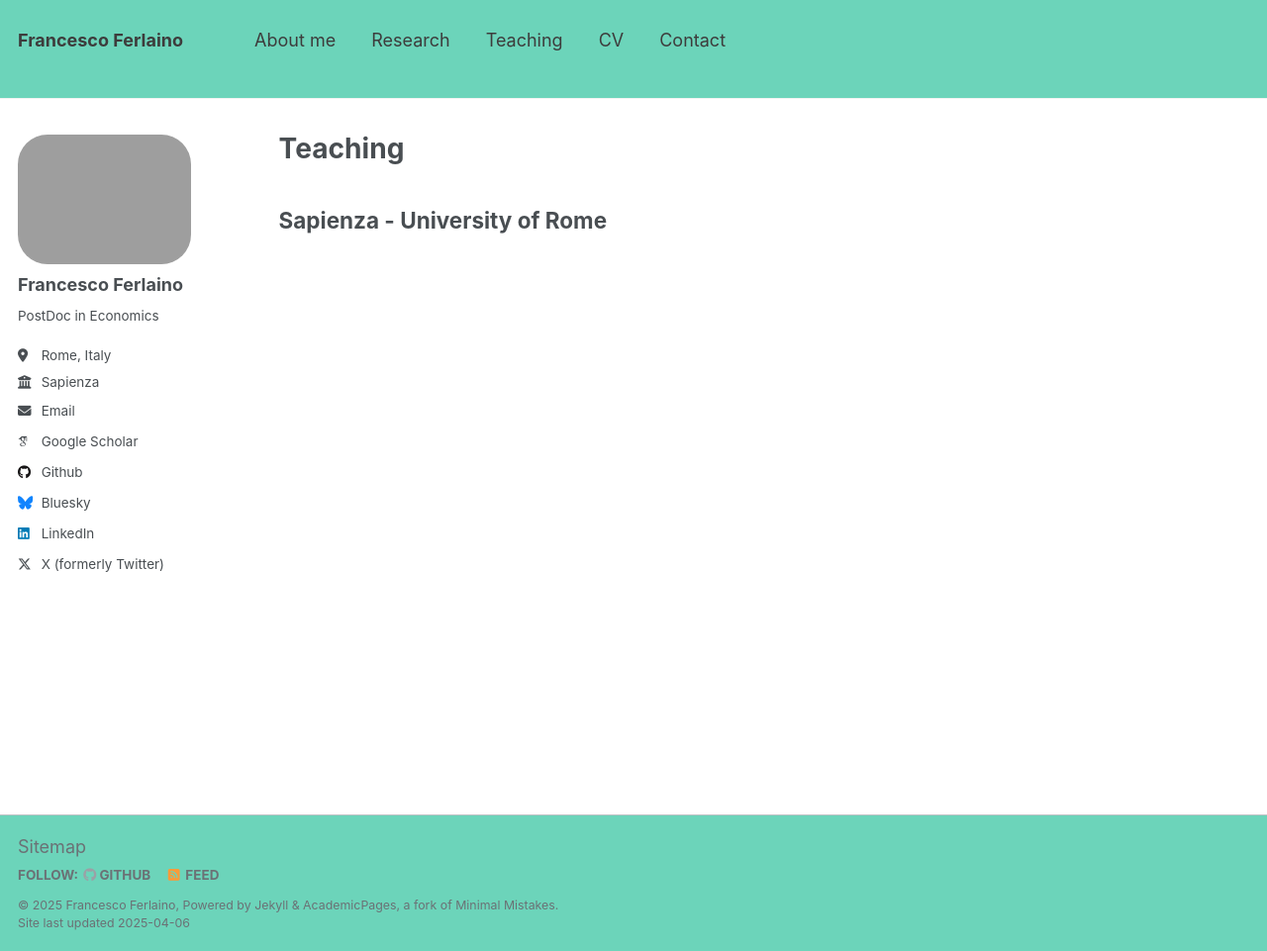
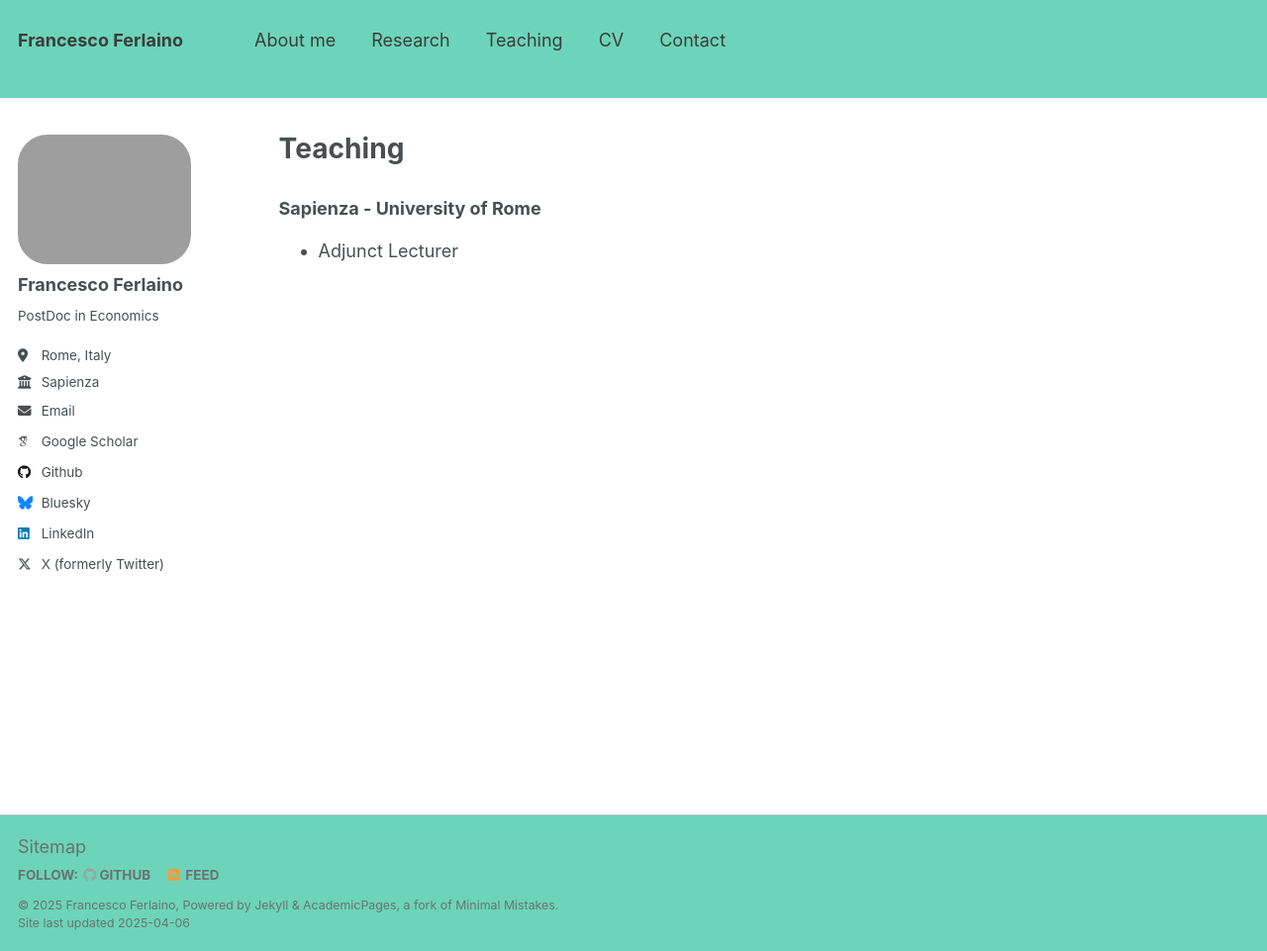
Before and after one commit to fraferla/fraferla.github.io, a Jekyll site: the page built from _pages/teaching.md, in a window 1280 px wide and 961 px high. Shown: the whole window at 99% size. Built offline with Jekyll 4.4.1, drawn with Linux system fonts in a browser that asks for light colours; some web fonts are replaced.

Commit message:
Update teaching.md

```diff
--- a/_pages/teaching.md
+++ b/_pages/teaching.md
@@ -6,4 +6,6 @@ author_profile: true
 ---
 
 
-## Sapienza - University of Rome
+### Sapienza - University of Rome
+
+- Adjunct Lecturer
```
